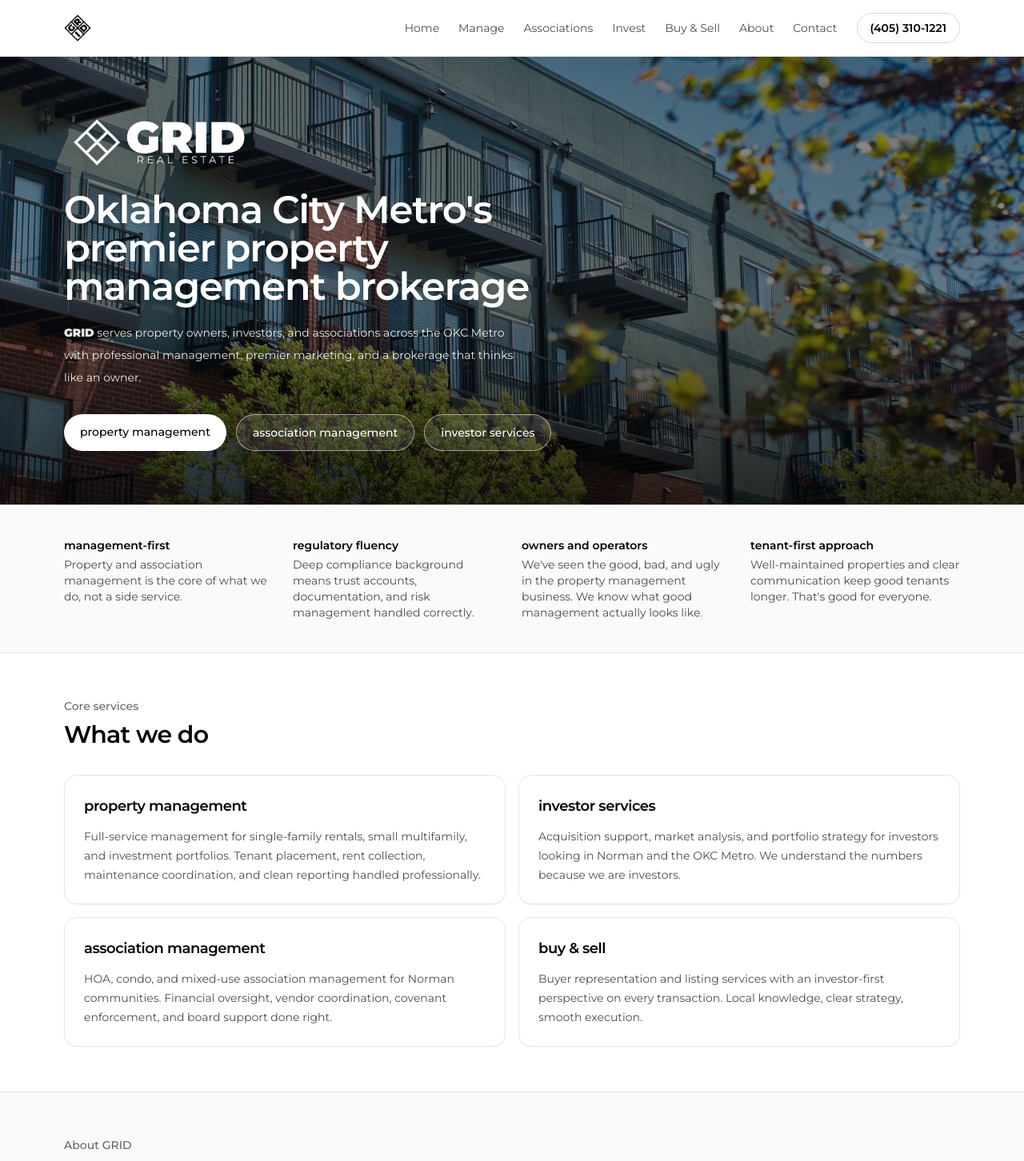
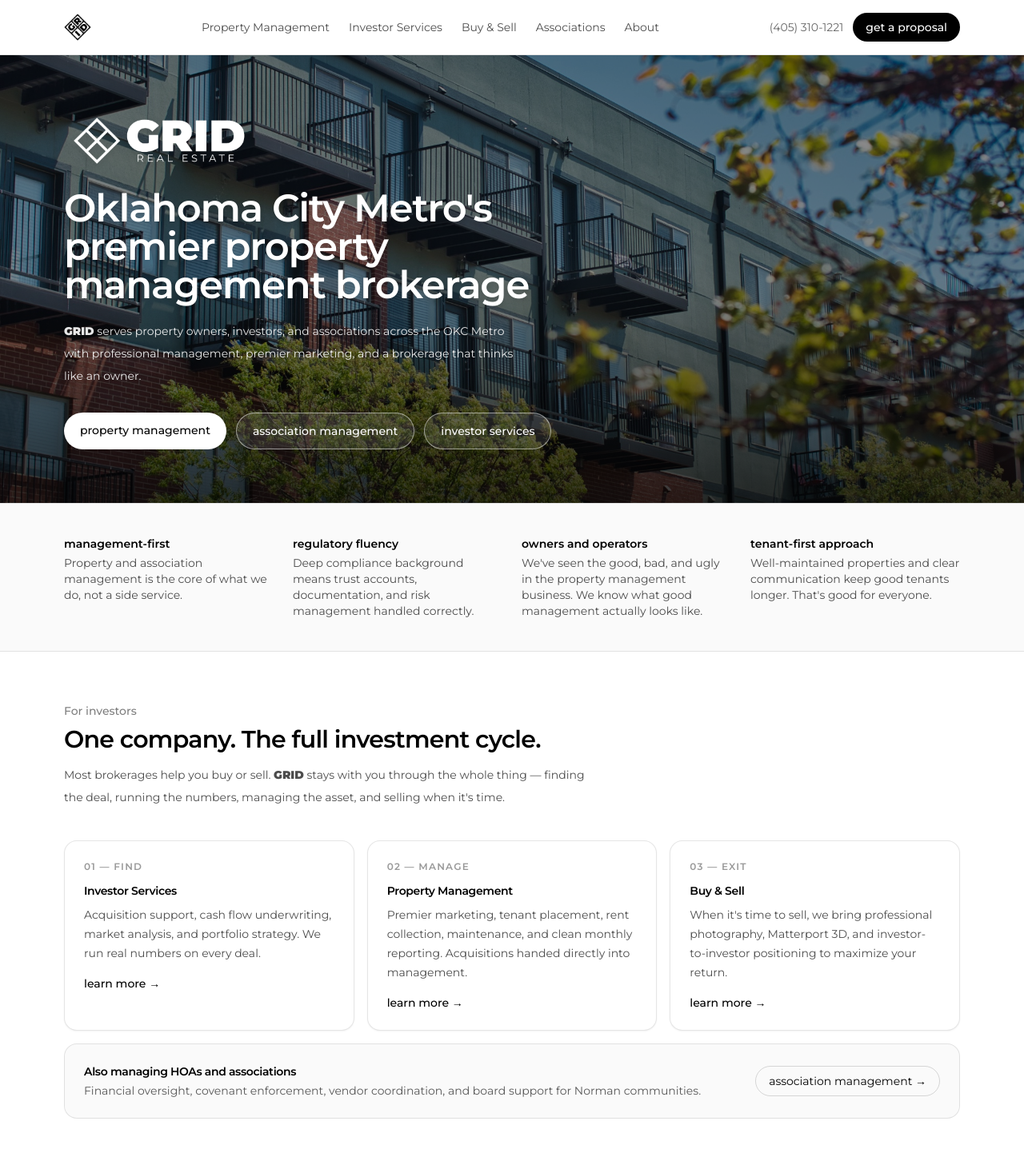
Before and after one commit to nompton/gridre, a Next.js app: page / in a window 1280 px wide. Shown: the top 1452 px of the page at 80% size. Built offline with nearby package versions, Linux system fonts and the light colour scheme.

Commit message:
Switch to OKC Metro

```diff
--- a/app/invest/page.tsx
+++ b/app/invest/page.tsx
@@ -4,11 +4,11 @@
 import GridWord from "@/components/GridWord";
 
 export const metadata = {
-  title: "Real Estate Investment Services in Norman, OK | GRID Real Estate",
-  description: "Acquisition support, cash flow underwriting, and portfolio strategy for Norman, Oklahoma real estate investors. GRID is run by investors, for investors. Call (405) 310-1221.",
+  title: "Real Estate Investor Services — OKC Metro | GRID Real Estate",
+  description: "Acquisition support, cash flow underwriting, and portfolio strategy for Oklahoma City Metro investors. GRID is run by active owners, for investors. Call (405) 310-1221.",
   openGraph: {
-    title: "Real Estate Investment Services in Norman, OK | GRID Real Estate",
-    description: "Norman, OK real estate investment services built by active owners. Acquisition support, market analysis, and seamless handoff into professional property management.",
+    title: "Real Estate Investor Services — OKC Metro | GRID Real Estate",
+    description: "OKC Metro real estate investment services built by active owners. Acquisition support, market analysis, and seamless handoff into professional property management.",
     url: "https://thegridre.com/invest",
   },
 };
@@ -16,7 +16,7 @@
 const investorServices = [
   { title: "Acquisition Support", body: "From identifying opportunities to closing, we walk through every deal with an ownership lens. Neighborhoods, rent potential, condition, and exit strategy all factored in." },
   { title: "Cash Flow & Underwriting", body: "We run real numbers on every deal. Rent comps, expense assumptions, cap rate, and cash-on-cash return. No optimistic projections designed to close a transaction." },
-  { title: "Market Analysis", body: "Norman-specific insight on rental demand, neighborhood trajectory, zoning shifts, and where value is moving. Local knowledge that doesn't come from Zillow." },
+  { title: "Market Analysis", body: "OKC Metro insight on rental demand, neighborhood trajectory, zoning shifts, and where value is moving. Local knowledge that doesn't come from Zillow." },
   { title: "Portfolio Strategy", body: "Whether you're building from scratch or optimizing what you own, we help you think through allocation, leverage, and long-term positioning." },
   { title: "Management Integration", body: "Acquisitions handed directly into professional management. No gap, no transition friction. Buy it and hand it off in one conversation." },
   { title: "Disposition & Selling", body: "When it's time to sell, we bring the full GRID marketing stack. Professional photography, Matterport, and investor-to-investor positioning." },
@@ -40,7 +40,7 @@
                 invest with an owner's mindset
               </h1>
               <p className="mt-5 text-sm leading-7 text-white/90">
-                <GridWord /> is built for investors because it is run by owners. We understand returns, tenant demand, long-term value, and the Norman neighborhoods shaping the next decade.
+                <GridWord /> is built for investors because it is run by owners. We understand returns, tenant demand, long-term value, and the OKC Metro neighborhoods shaping the next decade.
               </p>
               <div className="mt-7 flex flex-wrap items-center gap-3">
                 <a href="/contact" className="rounded-full bg-white px-5 py-3 text-sm font-medium text-black hover:opacity-90">talk investing</a>
@@ -103,28 +103,39 @@
         </div>
       </section>
 
-      {/* WHY NORMAN */}
-      <Section title="Why Norman" kicker="The market">
+      {/* WHY OKC METRO */}
+      <Section title="Why the OKC Metro" kicker="The market">
         <div className="grid gap-8 md:grid-cols-2 md:items-center">
           <div className="space-y-4">
             <p className="text-sm leading-7 text-black/75">
-              Norman is a university-anchored market with consistent rental demand, active infill development, and a growth trajectory that rewards long-term owners. It's not a speculative market. It's a stable, income-generating one.
+              The Oklahoma City Metro is one of the most stable rental markets in the country — low cost of entry, strong rental demand, and consistent cash flow without the volatility of coastal markets. University anchors, major employers, and steady population growth across the metro make it a long-term owner's market.
             </p>
             <p className="text-sm leading-7 text-black/75">
-              <GridWord /> is deeply embedded in how Norman is growing, through active involvement in the city's planning process, local development projects through <span className="font-semibold">Norman OK Development</span>, and the <span className="font-semibold">Nompton™ Group's</span> network of operators and community stakeholders. We see opportunities before they're widely known.
+              <GridWord /> is deeply embedded in how the OKC Metro is growing — through active involvement in planning, local development projects, and the <span className="font-semibold">Nompton™ Group's</span> network of operators and community stakeholders. We see opportunities before they're widely known.
             </p>
+            <div className="grid gap-3 sm:grid-cols-3 pt-2">
+              {[
+                { stat: "Low entry costs", note: "Strong cash flow relative to purchase price" },
+                { stat: "Stable demand", note: "Consistent rental demand across price points" },
+                { stat: "Metro growth", note: "Population and job growth across all submarkets" },
+              ].map((item) => (
+                <div key={item.stat} className="rounded-2xl border border-black/10 bg-white p-4">
+                  <div className="text-sm font-semibold tracking-tight">{item.stat}</div>
+                  <div className="mt-1 text-xs text-black/60 leading-5">{item.note}</div>
+                </div>
+              ))}
+            </div>
             <div className="flex flex-wrap gap-3 pt-2">
-              <a href="/contact" className="rounded-full bg-black px-5 py-3 text-sm font-medium text-white hover:opacity-90">talk about investing in Norman</a>
+              <a href="/contact" className="rounded-full bg-black px-5 py-3 text-sm font-medium text-white hover:opacity-90">talk about investing in OKC</a>
             </div>
           </div>
 
-          {/* Two Norman photos stacked */}
           <div className="grid gap-4">
             <div className="relative h-[200px] overflow-hidden rounded-2xl border border-black/10">
-              <Image src="/images/logan_street_view.jpeg" alt="Norman street view" fill className="object-cover" />
+              <Image src="/images/logan_street_view.jpeg" alt="OKC Metro street view" fill className="object-cover" />
             </div>
             <div className="relative h-[200px] overflow-hidden rounded-2xl border border-black/10">
-              <Image src="/images/logan_building_sky.jpeg" alt="Norman building" fill className="object-cover" />
+              <Image src="/images/logan_building_sky.jpeg" alt="OKC Metro building" fill className="object-cover" />
             </div>
           </div>
         </div>
@@ -137,7 +148,7 @@
             <div className="text-sm font-medium text-white/75">Ready to invest in Norman?</div>
             <div className="mt-2 text-2xl font-semibold tracking-tight md:text-3xl">Let's talk about your goals.</div>
             <div className="mt-3 max-w-xl text-sm leading-7 text-white/80">
-              Whether you're evaluating your first rental or expanding a portfolio, we'll have a real conversation about the numbers, the market, and the right move.
+              Whether you're evaluating your first OKC rental or expanding a portfolio, we'll have a real conversation about the numbers, the market, and the right move.
             </div>
             <div className="mt-7 flex flex-wrap gap-3">
               <a href="/contact" className="rounded-full bg-white px-5 py-3 text-sm font-medium text-black hover:opacity-90">talk investing</a>
--- a/app/page.tsx
+++ b/app/page.tsx
@@ -101,35 +101,58 @@
           </div>
         </div>
       </section>
-      <Section title="What we do" kicker="Core services">
-        <div className="grid gap-4 md:grid-cols-2">
-          <Card title="property management" href="/manage">
-            Full-service management for single-family rentals, small multifamily, and investment portfolios. Tenant placement, rent collection, maintenance coordination, and clean reporting handled professionally.
-          </Card>
-          <Card title="investor services" href="/invest">
-            Acquisition support, market analysis, and portfolio strategy for  investors looking in Norman and the OKC Metro. We understand the numbers because we are investors.
-          </Card>
+      {/* INVESTOR FLOW SECTION */}
+      <section className="py-16">
+        <div className="mx-auto max-w-6xl px-4">
+          <div className="mb-10">
+            <div className="text-sm font-medium text-black/50">For investors</div>
+            <h2 className="mt-2 text-2xl font-semibold tracking-tight md:text-3xl">One company. The full investment cycle.</h2>
+            <p className="mt-3 max-w-2xl text-sm leading-7 text-black/70">
+              Most brokerages help you buy or sell. <GridWord /> stays with you through the whole thing — finding the deal, running the numbers, managing the asset, and selling when it's time.
+            </p>
+          </div>
+          <div className="grid gap-4 md:grid-cols-3">
+            <a href="/invest" className="group rounded-2xl border border-black/10 bg-white p-6 shadow-sm hover:border-black/25 transition-colors">
+              <div className="text-xs font-semibold uppercase tracking-widest text-black/40 mb-3">01 — Find</div>
+              <div className="text-sm font-semibold tracking-tight">Investor Services</div>
+              <p className="mt-2 text-sm leading-6 text-black/70">Acquisition support, cash flow underwriting, market analysis, and portfolio strategy. We run real numbers on every deal.</p>
+              <div className="mt-4 text-sm font-medium text-black group-hover:underline underline-offset-4">learn more →</div>
+            </a>
+            <a href="/manage" className="group rounded-2xl border border-black/10 bg-white p-6 shadow-sm hover:border-black/25 transition-colors">
+              <div className="text-xs font-semibold uppercase tracking-widest text-black/40 mb-3">02 — Manage</div>
+              <div className="text-sm font-semibold tracking-tight">Property Management</div>
+              <p className="mt-2 text-sm leading-6 text-black/70">Premier marketing, tenant placement, rent collection, maintenance, and clean monthly reporting. Acquisitions handed directly into management.</p>
+              <div className="mt-4 text-sm font-medium text-black group-hover:underline underline-offset-4">learn more →</div>
+            </a>
+            <a href="/buy-sell" className="group rounded-2xl border border-black/10 bg-white p-6 shadow-sm hover:border-black/25 transition-colors">
+              <div className="text-xs font-semibold uppercase tracking-widest text-black/40 mb-3">03 — Exit</div>
+              <div className="text-sm font-semibold tracking-tight">Buy &amp; Sell</div>
+              <p className="mt-2 text-sm leading-6 text-black/70">When it's time to sell, we bring professional photography, Matterport 3D, and investor-to-investor positioning to maximize your return.</p>
+              <div className="mt-4 text-sm font-medium text-black group-hover:underline underline-offset-4">learn more →</div>
+            </a>
+          </div>
+          <div className="mt-4 rounded-2xl border border-black/10 bg-black/[0.02] p-6">
+            <div className="flex flex-wrap items-center justify-between gap-4">
+              <div>
+                <div className="text-sm font-semibold tracking-tight">Also managing HOAs and associations</div>
+                <p className="mt-1 text-sm text-black/65">Financial oversight, covenant enforcement, vendor coordination, and board support for Norman communities.</p>
+              </div>
+              <a href="/associations" className="shrink-0 rounded-full border border-black/15 px-4 py-2 text-sm hover:border-black/30 transition-colors">association management →</a>
+            </div>
+          </div>
         </div>
-        <div className="mt-4 grid gap-4 md:grid-cols-2">
-          <Card title="association management" href="/associations">
-            HOA, condo, and mixed-use association management for Norman communities. Financial oversight, vendor coordination, covenant enforcement, and board support done right.
-          </Card>
-          <Card title="buy & sell" href="/buy-sell">
-            Buyer representation and listing services with an investor-first perspective on every transaction. Local knowledge, clear strategy, smooth execution.
-          </Card>
-        </div>
-      </Section>
+      </section>
       <section className="border-y border-black/10 bg-black/[0.02] py-14">
         <div className="mx-auto max-w-6xl px-4">
           <div className="grid gap-8 md:grid-cols-2 md:items-center">
             <div>
               <div className="text-sm font-medium text-black/60">About GRID</div>
-              <h2 className="mt-2 text-2xl font-semibold tracking-tight md:text-3xl">Built for Norman. Backed by real experience.</h2>
+              <h2 className="mt-2 text-2xl font-semibold tracking-tight md:text-3xl">Built for the OKC Metro. Backed by real experience.</h2>
               <p className="mt-5 text-sm leading-7 text-black/75">
-                <GridWord /> is Norman's investor-focused brokerage, built by people who own, manage, and operate real estate in this market. Our background spans brokerage compliance, active investment ownership, and years of hands-on property management.
+                <GridWord /> is the OKC Metro's premier property management brokerage, built by people who own, manage, and operate real estate in this market. Our background spans brokerage compliance, active investment ownership since 2018, and years of hands-on property management.
               </p>
               <p className="mt-4 text-sm leading-7 text-black/75">
-                We manage properties the way we'd want our own managed. That means taking care of the tenant, staying on top of maintenance, and treating every property like the investment it is. It comes from experience, not a company policy.
+                We manage properties the way we'd want our own managed — and we market them better than anyone in the metro. Professional photography, Matterport 3D, drone, and social media campaigns are standard on every listing.
               </p>
               <div className="mt-6 flex flex-wrap gap-3">
                 <a href="/about" className="rounded-full border border-black/15 px-4 py-2 text-sm hover:border-black/30">about GRID</a>
@@ -148,7 +171,7 @@
             <div className="text-sm font-medium text-white/75">Ready to work together?</div>
             <div className="mt-2 text-2xl font-semibold tracking-tight md:text-3xl">Management, investments, or associations. Let's talk.</div>
             <div className="mt-3 max-w-xl text-sm leading-7 text-white/80">
-              Whether you own one rental or a growing portfolio, manage an HOA, or want to invest in Norman, <GridWord /> is built for you.
+              Whether you own one rental or a growing portfolio, manage an HOA, or want to invest anywhere in the OKC Metro, <GridWord /> is built for you.
             </div>
             <div className="mt-7 flex flex-wrap gap-3">
               <a href="/contact" className="rounded-full bg-white px-5 py-3 text-sm font-medium text-black hover:opacity-90">contact <GridWord /></a>
--- a/components/SiteNav.tsx
+++ b/components/SiteNav.tsx
@@ -5,13 +5,11 @@
 import { useState } from "react";
 
 const links = [
-  { href: "/", label: "Home" },
-  { href: "/manage", label: "Manage" },
+  { href: "/manage", label: "Property Management" },
+  { href: "/invest", label: "Investor Services" },
+  { href: "/buy-sell", label: "Buy & Sell" },
   { href: "/associations", label: "Associations" },
-  { href: "/invest", label: "Invest" },
-  { href: "/buy-sell", label: "Buy & Sell" },
   { href: "/about", label: "About" },
-  { href: "/contact", label: "Contact" },
 ];
 
 export default function SiteNav() {
@@ -21,22 +19,28 @@
     <header className="sticky top-0 z-50 border-b border-black/10 bg-white/90 backdrop-blur">
       <div className="relative mx-auto flex max-w-6xl items-center justify-between px-4 py-4">
         <Link href="/" className="flex items-center gap-3">
-          <Image src="/brand/grid_icon.png" alt="GRID icon" width={34} height={34} className="rounded-sm" />
+          <Image src="/brand/grid_icon.png" alt="GRID Real Estate" width={34} height={34} className="rounded-sm" />
         </Link>
         <nav className="hidden items-center gap-6 md:flex">
           {links.map((l) => (
-            <Link key={l.href} href={l.href} className="text-sm text-black/70 hover:text-black">{l.label}</Link>
+            <Link key={l.href} href={l.href} className="text-sm text-black/70 hover:text-black transition-colors">{l.label}</Link>
           ))}
-          <a href="tel:4053101221" className="rounded-full border border-black/15 px-4 py-2 text-sm font-semibold hover:border-black/30">(405) 310-1221</a>
         </nav>
+        <div className="hidden items-center gap-3 md:flex">
+          <a href="tel:4053101221" className="text-sm text-black/60 hover:text-black transition-colors">(405) 310-1221</a>
+          <a href="/contact" className="rounded-full bg-black px-4 py-2 text-sm font-medium text-white hover:opacity-90 transition-opacity">get a proposal</a>
+        </div>
         <button onClick={() => setOpen(!open)} className="md:hidden rounded-full border border-black/15 px-4 py-2 text-sm font-medium">Menu</button>
         {open && (
           <div className="absolute left-0 top-full w-full border-t border-black/10 bg-white shadow-lg md:hidden">
             <nav className="flex flex-col px-4 py-4">
               {links.map((l) => (
-                <Link key={l.href} href={l.href} onClick={() => setOpen(false)} className="py-3 text-sm font-medium text-black/80 hover:text-black">{l.label}</Link>
+                <Link key={l.href} href={l.href} onClick={() => setOpen(false)} className="py-3 text-sm font-medium text-black/80 hover:text-black border-b border-black/5 last:border-0">{l.label}</Link>
               ))}
-              <a href="tel:4053101221" className="mt-4 rounded-full bg-black px-5 py-3 text-center text-sm font-semibold text-white hover:opacity-90">Call (405) 310-1221</a>
+              <div className="mt-4 flex flex-col gap-3">
+                <a href="/contact" onClick={() => setOpen(false)} className="rounded-full bg-black px-5 py-3 text-center text-sm font-semibold text-white hover:opacity-90">get a proposal</a>
+                <a href="tel:4053101221" className="rounded-full border border-black/15 px-5 py-3 text-center text-sm font-medium hover:border-black/30">call (405) 310-1221</a>
+              </div>
             </nav>
           </div>
         )}
```
